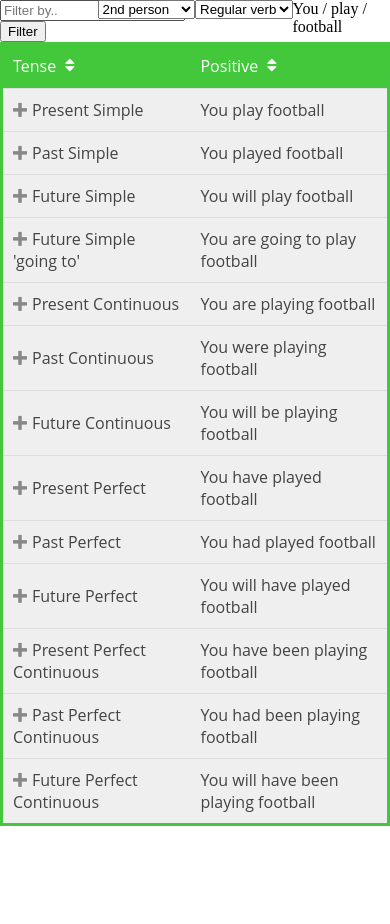
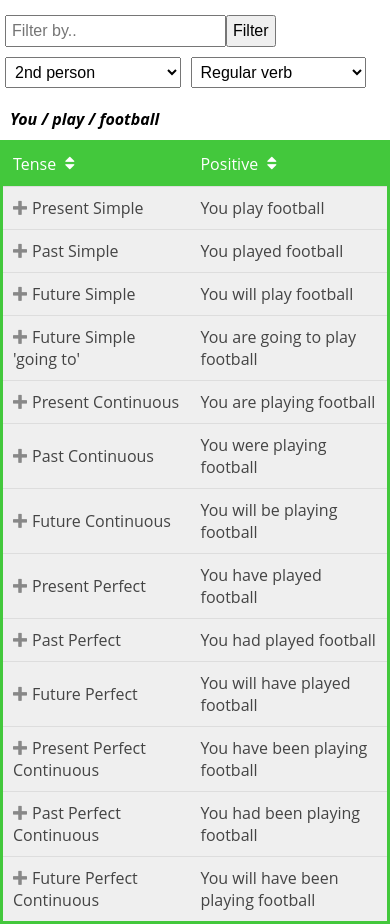
Before and after one commit to CKGrafico/verb-tenses, a plain HTML site: page index.html in a window 390 px wide. Before the commit the page ends 844 px from the top, so only its background shows below. Drawn offline with nearby package versions, Linux system fonts and the light colour scheme.

Commit message:
styling filters

```diff
--- a/css/styles.css
+++ b/css/styles.css
@@ -3,15 +3,21 @@ body, html {
 	padding: 0;
 }
 
+input,select {
+	padding: 5px;
+	font-size: 16px;
+}
+
 .config {
-	margin: 0 auto;
+	margin: 10px auto;
 	width: 100%;
-	max-width: 1200px;
+	max-width: 1100px;
+	min-height: 38px;
 }
 
 .config__filters{
 	float: left;
-	width: 25%;
+	width: 24%;
 }
 
 .config__send, .config__filter {
@@ -19,15 +25,55 @@ body, html {
 }
 
 .config__send {
-	margin-right: 10px;
+	margin-right: 1%;
 }
 
 select {
-	width: 25%;
+	width: 20%;
+	margin-right: 1%;
 	float: left;
 }
 
 .config__preview {
-	width: 25%;
-	float: right;
+	width: 24%;
+	float: left;
+	font-size: 16px;
+	font-style: italic;
+	font-family: 'Open Sans', Arial, Helvetica, sans-serif;
+	padding-top: 5px;
+	font-weight: bold;
 }
+/* medias */
+@media screen and (max-width: 1050px) {
+	.config__filters{
+		width: 29%;
+	}
+
+	.config__preview {
+		width: 19%;
+	}
+}
+
+@media screen and (max-width: 870px) {
+	.config__filters{
+		width: 100%;
+	}
+	.config__person, .config__verb, .config__preview {
+		width: 30%;
+	}
+}
+
+@media screen and (max-width: 870px) {
+	.config__filters{
+		margin: 5px;
+	}
+	.config__person, .config__verb{
+		width: 45%;
+		margin: 5px;
+	}
+
+	.config__preview{
+		width: 90%;
+		margin: 10px;
+	}
+}
--- a/js/app.js
+++ b/js/app.js
@@ -7,11 +7,13 @@
 	$('.config__person').on('change', function() {
 		person = parseInt($(this).val(), 10);
 		processTenses();
+		processPreview();
 	});
 
 	$('.config__verb').on('change', function() {
 		verb = parseInt($(this).val(), 10);
 		processTenses();
+		processPreview();
 	});
 
 	$('.config__filters').on('submit', function(e) {
@@ -50,6 +52,10 @@
 		$('.footable').footable();
 	}
 
+	function processPreview() {
+		$('.config__preview').text( g.persons[person] + ' / ' + g.verbs[verb][0] + ' / ' + g.complements[verb]);
+	}
+
 	// because object in JS...
 	function get(a, b) {
 		if (a) {
```
